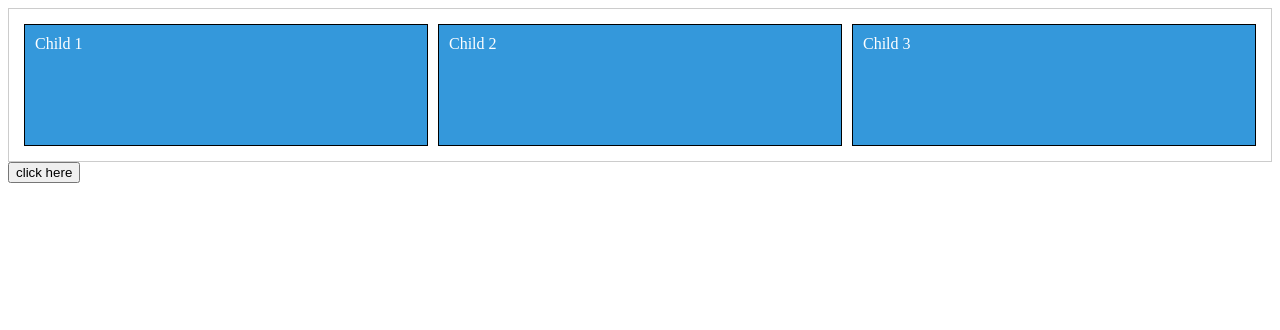
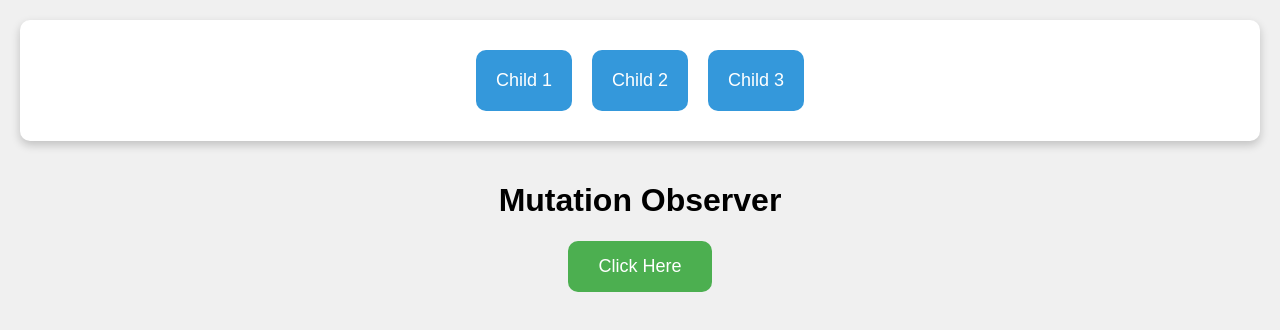
Before and after one commit to vrroshni/JS-CONCEPTS, a plain HTML site: page MutationObserverAPI/index.html in a window 1280 px wide. Drawn offline with Linux system fonts and the light colour scheme.

Commit message:
changed style

```diff
--- a/IntersectionObserverAPI/style.css
+++ b/IntersectionObserverAPI/style.css
@@ -1,21 +1,40 @@
-.card-container{
+body {
+    font-family: Arial, sans-serif;
+    margin: 0;
+    padding: 0;
+    background-color: #f0f0f0;
+}
+
+.card-container {
     display: flex;
     flex-direction: column;
     gap: 1rem;
-    align-items: flex-start;
+    align-items: center; /* Center horizontally within the container */
+    justify-content: center; /* Center vertically within the container */
+    margin: 2rem;
 }
 
-.card{
-    background: white;
-    border-radius: .25em;
-    border: 1px solid black;
-    padding: .5rem;
-    transform: translateX(100px);
+.card {
+    background: #ffffff;
+    border-radius: 10px;
+    border: 1px solid #ccc;
+    padding: 1rem;
+    width: 300px;
+    box-shadow: 0px 4px 6px rgba(0, 0, 0, 0.1);
+    transform: translateX(-100%);
     opacity: 0;
-    transition: 150ms;
+    transition: transform 0.5s ease-in-out, opacity 0.5s ease-in-out;
 }
 
-.show{
+.card:nth-child(odd) {
+    background: #f5f5f5; /* Light gray background for odd-numbered cards */
+}
+
+.card:hover {
+    box-shadow: 0px 6px 8px rgba(0, 0, 0, 0.2);
+}
+
+.card.show {
     transform: translateX(0);
     opacity: 1;
 }
--- a/MutationObserverAPI/index.html
+++ b/MutationObserverAPI/index.html
@@ -3,18 +3,20 @@
 <head>
     <meta charset="UTF-8">
     <meta name="viewport" content="width=device-width, initial-scale=1.0">
-    <title>Document</title>
+    <title>Mutation Observer</title>
     <link rel="stylesheet" href="./style.css">
     <script defer src="./script.js"></script>
 </head>
 <body>
+
     <div class="parent" id="parent">
-        <div class="child" contenteditable="">Child 1</div>
+        <div class="child" contenteditable>Child 1</div>
         <div class="child" contenteditable>Child 2</div>
         <div class="child" contenteditable>Child 3</div>
     </div>
-    <div>
-        <button class="btn">click here</button>
+    <div class="button-container">
+        <h1>Mutation Observer</h1>
+        <button class="btn">Click Here</button>
     </div>
 
 </body>
--- a/MutationObserverAPI/script.js
+++ b/MutationObserverAPI/script.js
@@ -14,10 +14,12 @@ const observer = new MutationObserver((entries) => {
 
 
 observer.observe(parent, {
-    subtree: true,
-    childList: true
+    childList: true,
+    subtree:true
+
 })
 
 document.querySelector('.btn').addEventListener("click",() => {
+    console.log(parent.childNodes)
     parent.childNodes[0].remove()
 })
--- a/MutationObserverAPI/style.css
+++ b/MutationObserverAPI/style.css
@@ -1,18 +1,57 @@
+/* Style the body with a background color */
+body {
+    background-color: #f0f0f0;
+    font-family: Arial, sans-serif;
+    margin: 0;
+    padding: 0;
+}
+
+/* Style the parent div */
 .parent {
     display: flex;
-    justify-content: space-between;
+    justify-content: center;
     align-items: center;
-    border: 1px solid #ccc;
-    padding: 10px;
+    background-color: #ffffff;
+    padding: 20px;
+    border-radius: 10px;
+    box-shadow: 0 4px 10px rgba(0, 0, 0, 0.2);
+    margin: 20px;
 }
 
+/* Style the child divs */
 .child {
-    flex: 1;
-    border: 1px solid #000;
-    padding: 10px;
-    margin: 5px;
+    padding: 20px;
     background-color: #3498db;
     color: #fff;
-    height: 100px;
-    width: 100px;
+    border-radius: 10px;
+    margin: 10px;
+    text-align: center;
+    font-size: 18px;
 }
+
+
+/* Style the button container */
+.button-container {
+    display: flex;
+    flex-direction: column;
+    justify-content: center;
+    align-items: center;
+    margin-top: 20px;
+}
+
+/* Style the button */
+.btn {
+    background-color: #4caf50;
+    color: #fff;
+    padding: 15px 30px;
+    font-size: 18px;
+    border: none;
+    border-radius: 10px;
+    cursor: pointer;
+    transition: background-color 0.3s ease-in-out;
+}
+
+/* Hover effect for the button */
+.btn:hover {
+    background-color: #45a049;
+}
--- a/ResizeObserver/script.js
+++ b/ResizeObserver/script.js
@@ -5,7 +5,7 @@ const randomcolor = () => {
 }
 const observer = new ResizeObserver(entries => {
     const target = entries[0]
-    const isSmall = target.contentRect.width < 450
+    const isSmall = target.contentRect.width < 700
     target.target.style.backgroundColor = isSmall ? randomcolor() : "red"
 })
 
--- a/ResizeObserver/style.css
+++ b/ResizeObserver/style.css
@@ -3,19 +3,17 @@
     display: flex;
     justify-content: center;
     align-items: center;
-    height: 300px;
+    height: 100vh; /* Use viewport height for full height */
     background-color: #f0f0f0;
 }
 
 /* Style the box div */
 .box {
-    padding-left: 100px;
     width: 600px;
     height: 200px;
     background-color: #3498db;
     border-radius: 10px;
-    margin-right: 20px;
-    margin-left: 400px;
+    margin: 20px; /* Adjust margin for spacing */
     box-shadow: 5px 5px 10px rgba(0, 0, 0, 0.2);
 }
 
```
Also changed, not shown: IntersectionObserverAPI/index.html (+2 -1 lines), ResizeObserver/index.html (+2 -2 lines).
